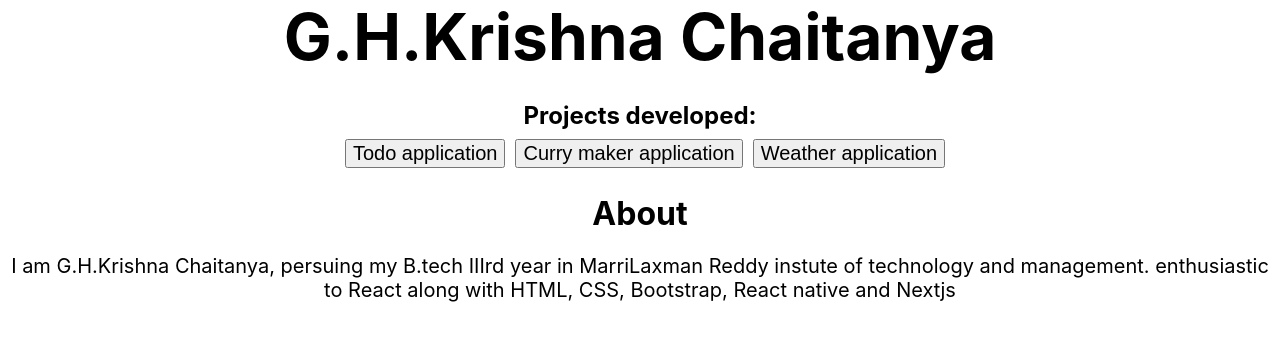
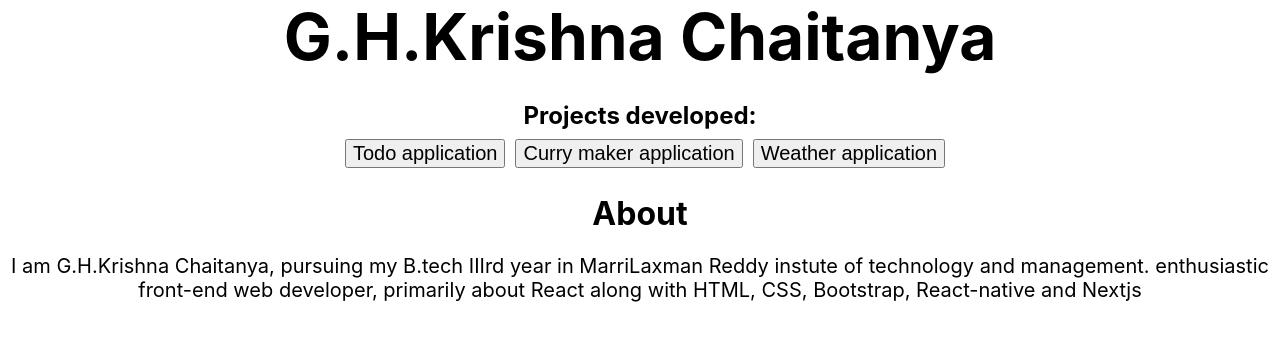
Before and after one commit to harshavardhanakrishnachaitanya2001/Blog, a Next.js app: page / in a window 1280 px wide. Shown: the top 340 px of the page. Built offline with nearby package versions, Linux system fonts and the light colour scheme.

Commit message:
ASSUMING THAT ABOUT GRAMMER IS CORRECT

```diff
--- a/pages/index.js
+++ b/pages/index.js
@@ -38,8 +38,8 @@ export default function Home() {
         </p>
         <h1 className="aboutme">About</h1>
         <p className="about">
-          I am G.H.Krishna Chaitanya, persuing my B.tech IIIrd year in MarriLaxman Reddy instute of technology and management. enthusiastic to React along
-          with HTML, CSS, Bootstrap, React native and Nextjs
+          I am G.H.Krishna Chaitanya, pursuing my B.tech IIIrd year in MarriLaxman Reddy instute of technology and management. enthusiastic front-end web
+          developer, primarily about React along with HTML, CSS, Bootstrap, React-native and Nextjs
         </p>
       </main>
     </div>
--- a/pages/weatherapp.js
+++ b/pages/weatherapp.js
@@ -17,10 +17,10 @@ const weatherapp = () => {
                 }
                 `}
             </style>
-            <h1>Weather forcast</h1>
+            <h1>Weather forecast</h1>
             <p>
             This is a mobile application created using react-native.<br />
-            <Link href="https://expo.io/@kccodes/weatherapp"><button>Weather forcast</button></Link>
+            <Link href="https://expo.io/@kccodes/weatherapp"><button>Weather forecast</button></Link>
             <Link href="/"><button>Home</button></Link>
             </p>
         </div>
```
